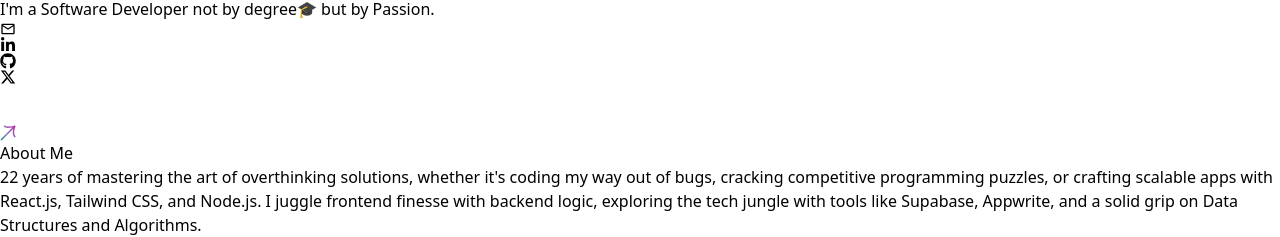
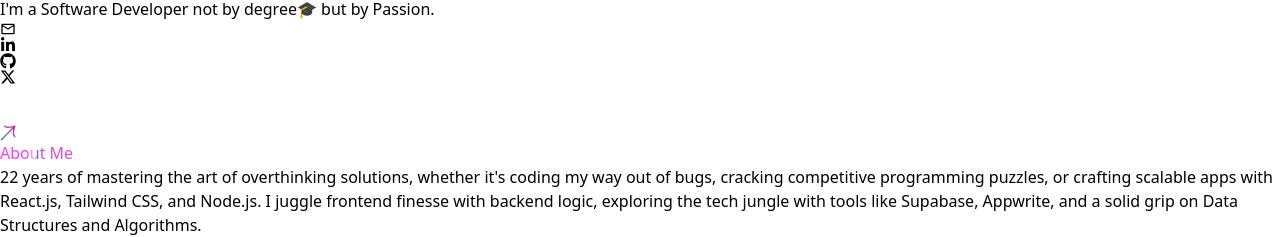
Before and after one commit to suraj-markup/Portfolio, a React (Vite) app: page / in a window 1280 px wide. Shown: the part 1673-1910 px from the top of the page. Built offline with nearby package versions, Linux system fonts and the light colour scheme.

Commit message:
fixed bug

```diff
--- a/src/Components/AboutMe.jsx
+++ b/src/Components/AboutMe.jsx
@@ -34,7 +34,15 @@ const AboutMe = () => {
       <div className="lg:px-40 flex flex-col items-center h-[130vh] md:h-[130vh] lg:h-[110vh] lg:flex-row lg:space-x-5 overflow-hidden ">
         {/* Column One */}
         <div className=" lg:mt-96 lg:mb-64 px-10 lg:px-0 lg:w-5/12">
-          <h1 className="font-bold text-6xl mb-10">About Me</h1>
+          <h1 className="font-bold text-6xl mb-10 ">
+          <span
+              style={{
+                background:
+                  "linear-gradient(90deg, #FF3BFF 37.5%, #ECBFBF 46.45%, #8156FF 50.68%, #D94FD5 61.05%)",
+                WebkitBackgroundClip: "text",
+                WebkitTextFillColor: "transparent",
+              }}>
+            About Me</span></h1>
           <p className="text-lg">
             22 years of mastering the art of overthinking solutions, whether
             it&apos;s coding my way out of bugs, cracking competitive
--- a/src/Components/Connect.jsx
+++ b/src/Components/Connect.jsx
@@ -1,10 +1,16 @@
-import Circle from "../assets/circle";
+import Circle from "../assets/Circle";
 const Connect = () => {
   return (
     <div className="">
       <div className="m-auto bg-black py-36  px-10">
         <h1 className="relative text-5xl md:text-6xl font-bold text-center mb-16">
-          <span className="relative inline-block">
+        <span className="relative inline-block "
+              style={{
+                background:
+                  "linear-gradient(90deg, #FF3BFF 37.5%, #ECBFBF 46.45%, #8156FF 50.68%, #D94FD5 61.05%)",
+                WebkitBackgroundClip: "text",
+                WebkitTextFillColor: "transparent",
+              }}>
             Sold OR Not ?
             <span className="relative">
               <Circle className="absolute size-44  md:size-max -top-12 lg:-top-8 right-0  transform translate-x-10" />
--- a/src/Components/LandingPage.jsx
+++ b/src/Components/LandingPage.jsx
@@ -1,4 +1,4 @@
-import { Avatar, Arrow, Arrow2 } from "../assets/Avatar";
+import { Arrow, Arrow2 } from "../assets/Avatar";
 import suraj from "../assets/suraj/suraj.jpeg";
 import { FaLinkedinIn,FaGithub } from "react-icons/fa";
 import { FaXTwitter } from "react-icons/fa6";
@@ -10,7 +10,7 @@ const LandingPage = () => {
     <div className="relative h-[140vh] md:h-[110vh] bg-cover bg-no-repeat bg-center pt-1 -mt-10">
       {/* YouTube Video Background */}
 
-      <video autoPlay loop muted className="bg-vid absolute  inset-0 h-[100vh] md:h-[110vh] w-full bg-cover overflow-scroll object-cover"> <source src={bg} type="video/mp4"  />
+      <video autoPlay loop muted className="bg-vid absolute  inset-0 h-[110vh] md:h-[110vh] w-full bg-cover overflow-scroll object-cover"> <source src={bg} type="video/mp4"  />
      </video>
 
 
--- a/src/Components/MyProjects.jsx
+++ b/src/Components/MyProjects.jsx
@@ -6,7 +6,7 @@ import alumni from "../assets/projects/alumni.png"
 import tesla from "../assets/projects/tesla.png"
 import portfolio from "../assets/projects/portfolio.png"
 import tpc from "../assets/projects/tpc.png"
-import Circle from "../assets/circle";
+import Circle from "../assets/Circle";
 
 const projects = [
   {
@@ -79,7 +79,15 @@ const MyProjects = () => {
   return (
     <div className="bg-black text-white p-10 mt-10">
       <h1 className="relative text-3xl md:text-6xl font-bold text-center mb-16">
-        <span className="relative inline-block">
+      <span
+      className="relative inline-block"
+              style={{
+                background:
+                  "linear-gradient(90deg, #FF3BFF 37.5%, #ECBFBF 46.45%, #8156FF 50.68%, #D94FD5 61.05%)",
+                WebkitBackgroundClip: "text",
+                WebkitTextFillColor: "transparent",
+              }}>
+
           My Favourite Projects
           <span className="relative">
             <Circle className="absolute size-32  md:size-max -top-10 md:-top-5 right-0  transform translate-x-4 md:translate-x-12" />
--- a/src/Components/TechStack.jsx
+++ b/src/Components/TechStack.jsx
@@ -6,16 +6,22 @@ import { IoLogoCss3, IoLogoJavascript, IoLogoNodejs } from 'react-icons/io'
 import { TbBrandNextjs } from 'react-icons/tb'
 import { SiExpress, SiTailwindcss, SiPostman, SiFirebase,SiAppwrite } from 'react-icons/si'
 import { SiMongodb, SiPostgresql, } from "react-icons/si";
-
-
-import Circle from "../assets/circle";
+import Circle from "../assets/Circle";
 
 const TechStack = () => {
 
   return (
     <div className="bg-black text-white p-10 mt-28">
           <h1 className="relative text-4xl md:text-6xl font-bold text-center mb-16">
-        <span className="relative inline-block">
+
+        <span
+        className="relative inline-block"
+              style={{
+                background:
+                  "linear-gradient(90deg, #FF3BFF 37.5%, #ECBFBF 46.45%, #8156FF 50.68%, #D94FD5 61.05%)",
+                WebkitBackgroundClip: "text",
+                WebkitTextFillColor: "transparent",
+              }}>
           My Tech Stacks
           <span className="relative">
             <Circle className="absolute size-32  md:size-max -top-8 right-0  transform translate-x-10 md:translate-x-10" />
--- a/src/Components/TopPicks.jsx
+++ b/src/Components/TopPicks.jsx
@@ -2,7 +2,7 @@ import "slick-carousel/slick/slick.css";
 import "slick-carousel/slick/slick-theme.css";
 import { useState } from "react";
 import Slider from "react-slick";
-import Circle from "../assets/circle";
+import Circle from "../assets/Circle";
 
 const TopPicks = () => {
   const books = [
@@ -57,7 +57,15 @@ const TopPicks = () => {
   return (
     <div className="bg-black text-white p-10 mt-32">
       <h1 className="relative text-4xl md:text-6xl font-bold text-center mb-16">
-        <span className="relative inline-block">
+
+        <span
+        className="relative inline-block"
+              style={{
+                background:
+                  "linear-gradient(90deg, #FF3BFF 37.5%, #ECBFBF 46.45%, #8156FF 50.68%, #D94FD5 61.05%)",
+                WebkitBackgroundClip: "text",
+                WebkitTextFillColor: "transparent",
+              }}>
           My Top Picks
           <span className="relative">
             <Circle className="absolute size-32  md:size-max -top-8 right-0  transform translate-x-10 md:translate-x-10" />
--- a/tailwind.config.js
+++ b/tailwind.config.js
@@ -6,7 +6,7 @@ export const content = [
 export const theme = {
   extend: {
     backgroundImage:{
-      'custom-gradient': "linear-gradient(90eg, #CD20A3 6.47%, #777EC4 49.65%, #0F8882 87.59%, rgba(255, 255, 255, 0) 100%)",
+      'custom-gradient': 'linear-gradient(90deg, #FF3BFF 5%, #ECBFBF 30%, #5C24FF 75%, #D94FD5 100%)',
       'custom-gradient2': "radial-gradient(443.53% 267.01% at 49.91% -30.52%, rgba(25, 214, 205, 0) 14.06%, #19D6CD 100%, rgba(25, 214, 205, 0) 100%)",
     },
     fontFamily: {
```
